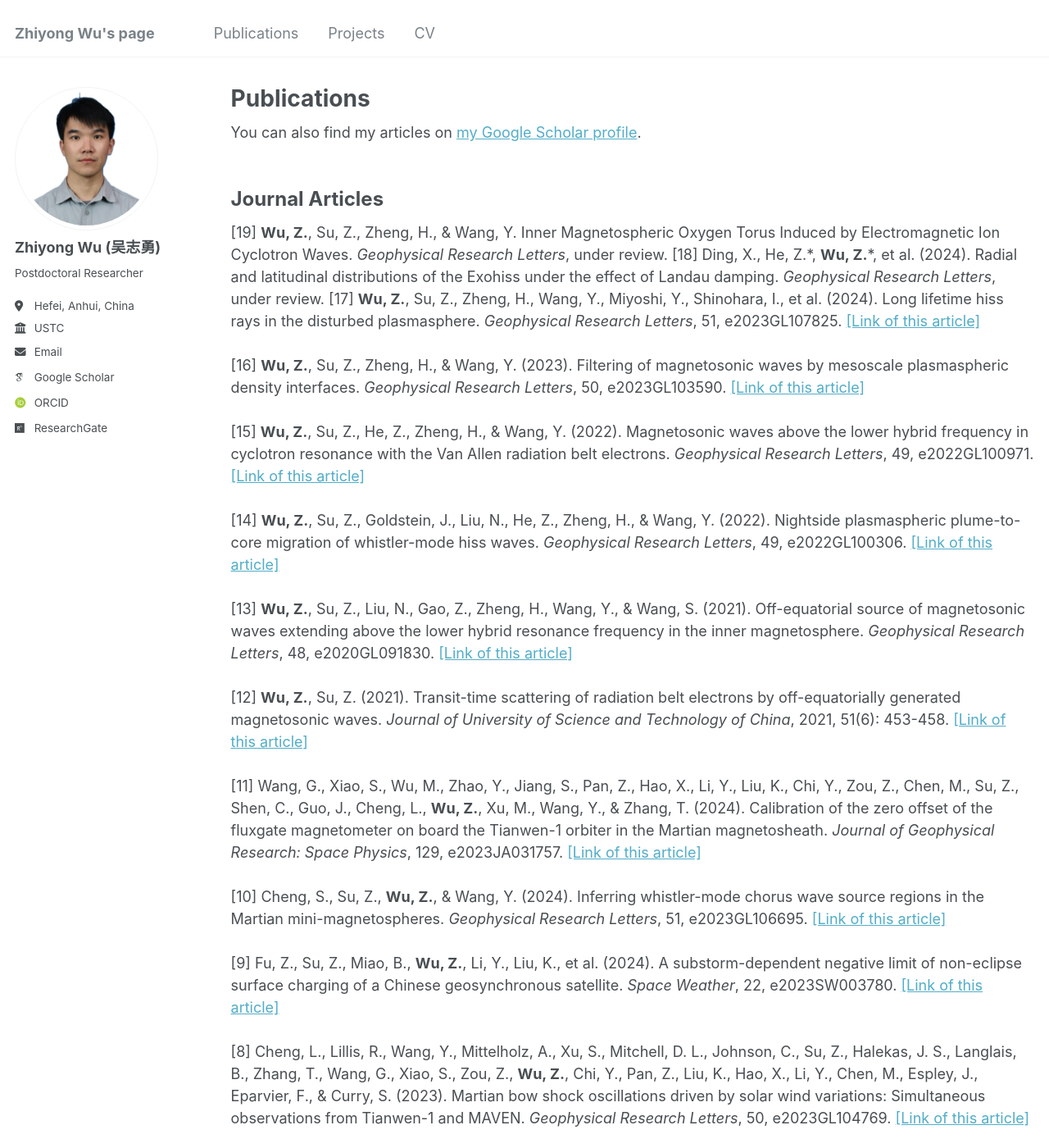
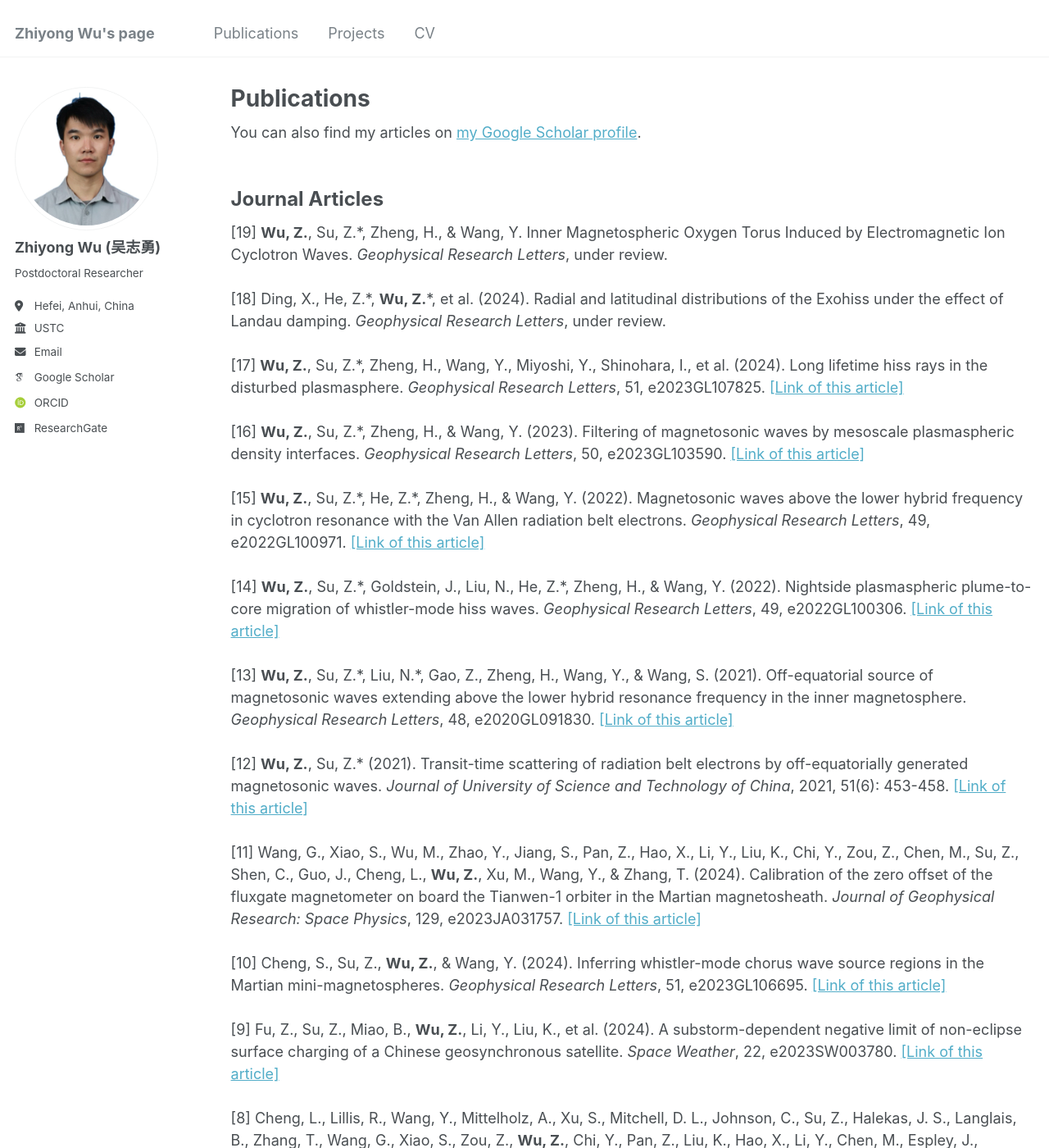
Before and after one commit to Z-Y-Wu/ZW-, a Jekyll site: the page built from _pages/publications.html, in a window 1280 px wide and 1400 px high. Shown: the whole window at 82% size. Built offline with Jekyll 4.4.1, drawn with Linux system fonts in a browser that asks for light colours; some web fonts are replaced.

```diff
--- a/_pages/publications.html
+++ b/_pages/publications.html
@@ -9,14 +9,14 @@ author_profile: true
   <div class="wordwrap">You can also find my articles on <a href="{{site.author.googlescholar}}">my Google Scholar profile</a>.</div>
 {% endif %}<br><br>
 <h1 style="font-size: 24px; font-weight: bold;">Journal Articles</h1>
-[19] <strong>Wu, Z.</strong>, Su, Z., Zheng, H., & Wang, Y. Inner Magnetospheric Oxygen Torus Induced by Electromagnetic Ion Cyclotron Waves. <i>Geophysical Research Letters</i>, under review.
-[18] Ding, X., He, Z.*, <strong>Wu, Z.</strong>*, et al. (2024). Radial and latitudinal distributions of the Exohiss under the effect of Landau damping. <i>Geophysical Research Letters</i>, under review.
-[17] <strong>Wu, Z.</strong>, Su, Z., Zheng, H., Wang, Y., Miyoshi, Y., Shinohara, I., et al. (2024). Long lifetime hiss rays in the disturbed plasmasphere. <i>Geophysical Research Letters</i>, 51, e2023GL107825. <a href="https://doi.org/10.1029/2023GL107825">[Link of this article]</a><br><br>
-[16] <strong>Wu, Z.</strong>, Su, Z., Zheng, H., & Wang, Y. (2023). Filtering of magnetosonic waves by mesoscale plasmaspheric density interfaces. <i>Geophysical Research Letters</i>, 50, e2023GL103590. <a href="https://doi.org/10.1029/2023GL103590">[Link of this article]</a><br><br>
-[15] <strong>Wu, Z.</strong>, Su, Z., He, Z., Zheng, H., & Wang, Y. (2022). Magnetosonic waves above the lower hybrid frequency in cyclotron resonance with the Van Allen radiation belt electrons. <i>Geophysical Research Letters</i>, 49, e2022GL100971. <a href="https://doi.org/10.1029/2022GL100971">[Link of this article]</a><br><br>
-[14] <strong>Wu, Z.</strong>, Su, Z., Goldstein, J., Liu, N., He, Z., Zheng, H., & Wang, Y. (2022). Nightside plasmaspheric plume-to-core migration of whistler-mode hiss waves. <i>Geophysical Research Letters</i>, 49, e2022GL100306. <a href="https://doi.org/10.1029/2022GL100306">[Link of this article]</a><br><br>
-[13] <strong>Wu, Z.</strong>, Su, Z., Liu, N., Gao, Z., Zheng, H., Wang, Y., & Wang, S. (2021). Off-equatorial source of magnetosonic waves extending above the lower hybrid resonance frequency in the inner magnetosphere. <i>Geophysical Research Letters</i>, 48, e2020GL091830. <a href="https://doi.org/10.1029/2020GL091830">[Link of this article]</a><br><br>
-[12] <strong>Wu, Z.</strong>, Su, Z. (2021). Transit-time scattering of radiation belt electrons by off-equatorially generated magnetosonic waves. <i>Journal of University of Science and Technology of China</i>, 2021, 51(6): 453-458. <a href="https://justc.ustc.edu.cn/article/doi/10.52396/JUST-2021-0123">[Link of this article]</a><br><br>
+[19] <strong>Wu, Z.</strong>, Su, Z.*, Zheng, H., & Wang, Y. Inner Magnetospheric Oxygen Torus Induced by Electromagnetic Ion Cyclotron Waves. <i>Geophysical Research Letters</i>, under review.<br><br>
+[18] Ding, X., He, Z.*, <strong>Wu, Z.</strong>*, et al. (2024). Radial and latitudinal distributions of the Exohiss under the effect of Landau damping. <i>Geophysical Research Letters</i>, under review.<br><br>
+[17] <strong>Wu, Z.</strong>, Su, Z.*, Zheng, H., Wang, Y., Miyoshi, Y., Shinohara, I., et al. (2024). Long lifetime hiss rays in the disturbed plasmasphere. <i>Geophysical Research Letters</i>, 51, e2023GL107825. <a href="https://doi.org/10.1029/2023GL107825">[Link of this article]</a><br><br>
+[16] <strong>Wu, Z.</strong>, Su, Z.*, Zheng, H., & Wang, Y. (2023). Filtering of magnetosonic waves by mesoscale plasmaspheric density interfaces. <i>Geophysical Research Letters</i>, 50, e2023GL103590. <a href="https://doi.org/10.1029/2023GL103590">[Link of this article]</a><br><br>
+[15] <strong>Wu, Z.</strong>, Su, Z.*, He, Z.*, Zheng, H., & Wang, Y. (2022). Magnetosonic waves above the lower hybrid frequency in cyclotron resonance with the Van Allen radiation belt electrons. <i>Geophysical Research Letters</i>, 49, e2022GL100971. <a href="https://doi.org/10.1029/2022GL100971">[Link of this article]</a><br><br>
+[14] <strong>Wu, Z.</strong>, Su, Z.*, Goldstein, J., Liu, N., He, Z.*, Zheng, H., & Wang, Y. (2022). Nightside plasmaspheric plume-to-core migration of whistler-mode hiss waves. <i>Geophysical Research Letters</i>, 49, e2022GL100306. <a href="https://doi.org/10.1029/2022GL100306">[Link of this article]</a><br><br>
+[13] <strong>Wu, Z.</strong>, Su, Z.*, Liu, N.*, Gao, Z., Zheng, H., Wang, Y., & Wang, S. (2021). Off-equatorial source of magnetosonic waves extending above the lower hybrid resonance frequency in the inner magnetosphere. <i>Geophysical Research Letters</i>, 48, e2020GL091830. <a href="https://doi.org/10.1029/2020GL091830">[Link of this article]</a><br><br>
+[12] <strong>Wu, Z.</strong>, Su, Z.* (2021). Transit-time scattering of radiation belt electrons by off-equatorially generated magnetosonic waves. <i>Journal of University of Science and Technology of China</i>, 2021, 51(6): 453-458. <a href="https://justc.ustc.edu.cn/article/doi/10.52396/JUST-2021-0123">[Link of this article]</a><br><br>
 [11] Wang, G., Xiao, S., Wu, M., Zhao, Y., Jiang, S., Pan, Z., Hao, X., Li, Y., Liu, K., Chi, Y., Zou, Z., Chen, M., Su, Z., Shen, C., Guo, J., Cheng, L., <strong>Wu, Z.</strong>, Xu, M., Wang, Y., & Zhang, T. (2024). Calibration of the zero offset of the fluxgate magnetometer on board the Tianwen-1 orbiter in the Martian magnetosheath. <i>Journal of Geophysical Research: Space Physics</i>, 129, e2023JA031757. <a href="https://doi.org/10.1029/2023JA031757">[Link of this article]</a><br><br>
 [10] Cheng, S., Su, Z., <strong>Wu, Z.</strong>, & Wang, Y. (2024). Inferring whistler-mode chorus wave source regions in the Martian mini-magnetospheres. <i>Geophysical Research Letters</i>, 51, e2023GL106695. <a href="https://doi.org/10.1029/2023GL106695">[Link of this article]</a><br><br>
 [9] Fu, Z., Su, Z., Miao, B., <strong>Wu, Z.</strong>, Li, Y., Liu, K., et al. (2024). A substorm-dependent negative limit of non-eclipse surface charging of a Chinese geosynchronous satellite. <i>Space Weather</i>, 22, e2023SW003780. <a href="https://doi.org/10.1029/2023SW003780">[Link of this article]</a><br><br>
```
